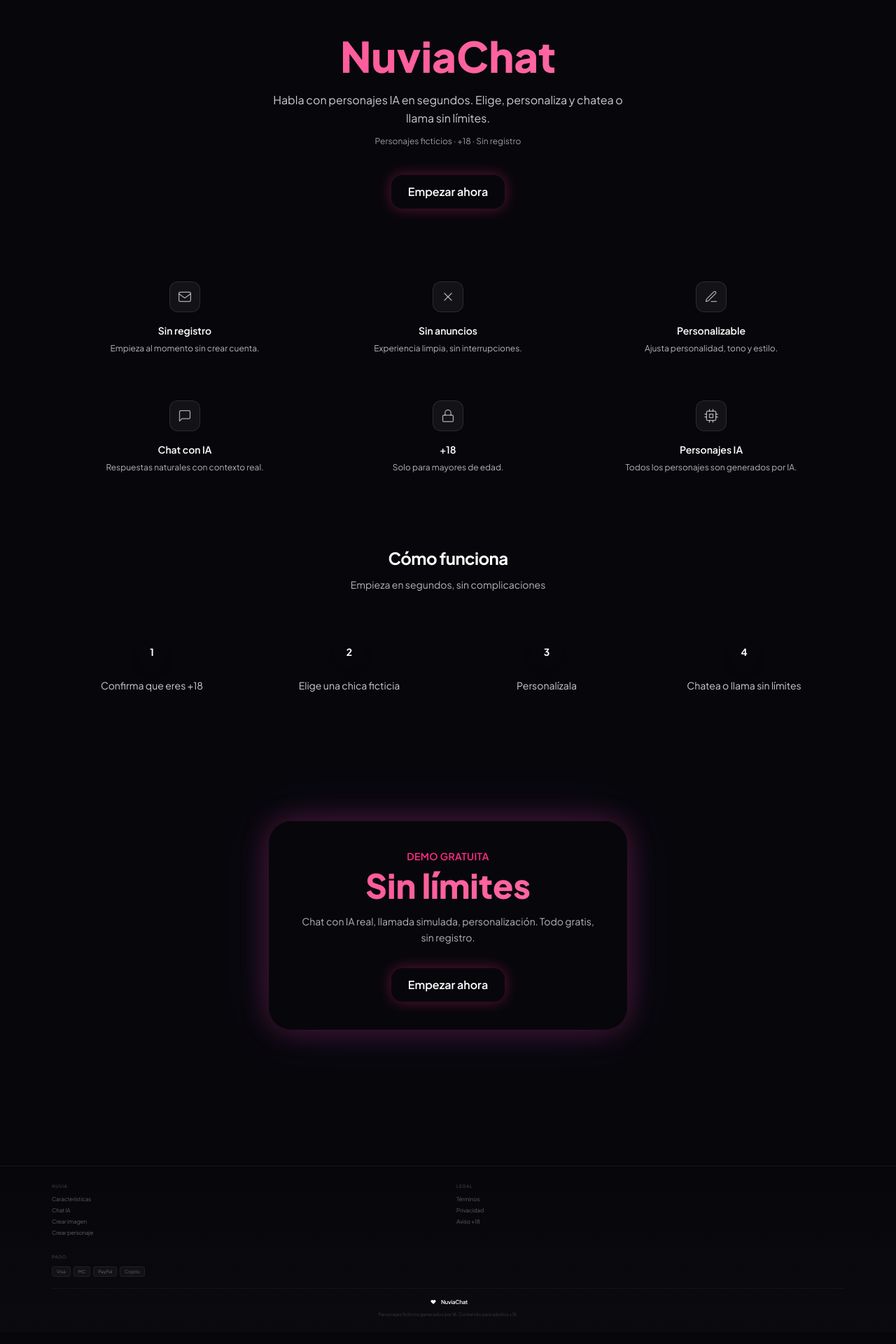
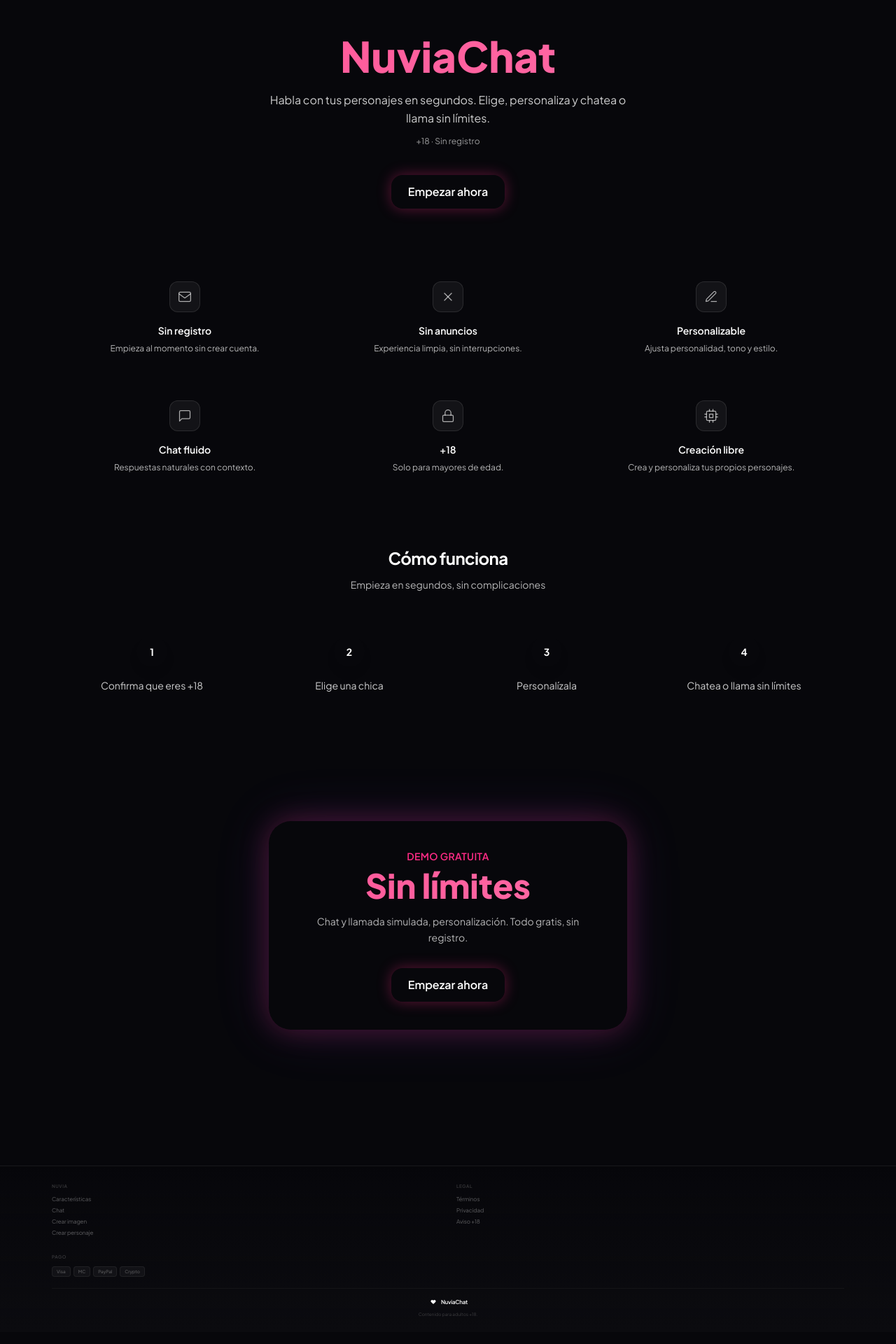
Before and after one commit to 3737631/luciaia, a Next.js app: page /luciaia/info in a window 1280 px wide. Shown: the part 118-2038 px from the top of the page at 70% size. Built offline with nearby package versions, Linux system fonts and the light colour scheme.

Commit message:
fix: estado vacio centrado en mensajes e historial, quitar copy de chicas IA/diviertete mantener funcional

```diff
--- a/src/app/history/page.tsx
+++ b/src/app/history/page.tsx
@@ -405,7 +405,7 @@ function HistoryContent() {
             )}
           </div>
         ) : rows.length === 0 ? (
-          <div className="min-h-[calc(100dvh-114px)] flex-col items-center justify-center text-center">
+          <div className="flex min-h-[calc(100dvh-114px)] flex-col items-center justify-center text-center">
             <div className="mb-6 flex h-16 w-16 items-center justify-center rounded-2xl glass">
               <svg viewBox="0 0 24 24" className="h-7 w-7 text-muted/50" fill="none" stroke="currentColor" strokeWidth="1.5" strokeLinecap="round" strokeLinejoin="round"><circle cx="12" cy="12" r="10"/><path d="M12 6v6l4 2"/></svg>
             </div>
@@ -414,7 +414,7 @@ function HistoryContent() {
               Cuando hables con una chica, tus conversaciones aparecerán aquí.
             </p>
             <Link href="/girls" className="mt-8 rounded-xl gradient-btn px-6 py-3 text-sm font-semibold shadow-lg shadow-pink-500/25">
-              Ir a chicas IA
+              Ver chicas
             </Link>
           </div>
         ) : (
--- a/src/app/info/page.tsx
+++ b/src/app/info/page.tsx
@@ -7,14 +7,14 @@ const features = [
   { icon: "mail", title: "Sin registro", desc: "Empieza al momento sin crear cuenta." },
   { icon: "x", title: "Sin anuncios", desc: "Experiencia limpia, sin interrupciones." },
   { icon: "edit", title: "Personalizable", desc: "Ajusta personalidad, tono y estilo." },
-  { icon: "chat", title: "Chat con IA", desc: "Respuestas naturales con contexto real." },
+  { icon: "chat", title: "Chat fluido", desc: "Respuestas naturales con contexto." },
   { icon: "lock", title: "+18", desc: "Solo para mayores de edad." },
-  { icon: "cpu", title: "Personajes IA", desc: "Todos los personajes son generados por IA." },
+  { icon: "cpu", title: "Creación libre", desc: "Crea y personaliza tus propios personajes." },
 ];
 
 const steps = [
   "Confirma que eres +18",
-  "Elige una chica ficticia",
+  "Elige una chica",
   "Personalízala",
   "Chatea o llama sin límites",
 ];
@@ -29,10 +29,10 @@ export default function InfoPage() {
             NuviaChat
           </h1>
           <p className="mx-auto mt-5 max-w-lg text-base text-muted/80 leading-relaxed">
-            Habla con personajes IA en segundos. Elige, personaliza y chatea o llama sin límites.
+            Habla con tus personajes en segundos. Elige, personaliza y chatea o llama sin límites.
           </p>
           <p className="mt-3 text-xs text-muted/60">
-            Personajes ficticios &middot; +18 &middot; Sin registro
+            +18 &middot; Sin registro
           </p>
           <div className="mt-10">
             <Link href="/girls">
@@ -81,7 +81,7 @@ export default function InfoPage() {
             <p className="mb-2 text-sm text-pink font-semibold tracking-wide uppercase">Demo gratuita</p>
             <p className="mb-4 text-5xl font-extrabold gradient-text">Sin límites</p>
             <p className="mb-8 text-sm text-muted/70 leading-relaxed">
-              Chat con IA real, llamada simulada, personalización. Todo gratis, sin registro.
+              Chat y llamada simulada, personalización. Todo gratis, sin registro.
             </p>
             <Link href="/girls">
               <NeonButton>Empezar ahora</NeonButton>
--- a/src/app/layout.tsx
+++ b/src/app/layout.tsx
@@ -13,9 +13,9 @@ export const viewport = {
 };
 
 export const metadata: Metadata = {
-  title: "NuviaChat — Chica IA ficticia por chat y videollamada",
+  title: "NuviaChat — Chatea y llama con tus personajes",
   description:
-    "Prueba una experiencia +18 con personajes IA ficticios. Chat, voz y videollamada simulada. Sin registro y sin anuncios.",
+    "Experiencia +18 de compañía. Chat, voz y videollamada simulada. Sin registro y sin anuncios.",
 };
 
 export default function RootLayout({
--- a/src/app/messages/page.tsx
+++ b/src/app/messages/page.tsx
@@ -277,16 +277,16 @@ function MessagesContent() {
         </div>
 
         {rows.length === 0 ? (
-          <div className="min-h-[calc(100dvh-114px)] flex-col items-center justify-center text-center">
+          <div className="flex min-h-[calc(100dvh-114px)] flex-col items-center justify-center text-center">
             <div className="mb-6 flex h-16 w-16 items-center justify-center rounded-2xl glass">
               <svg viewBox="0 0 24 24" className="h-7 w-7 text-muted/50" fill="none" stroke="currentColor" strokeWidth="1.5" strokeLinecap="round" strokeLinejoin="round"><path d="M4 4h16a1 1 0 0 1 1 1v11a1 1 0 0 1-1 1H8l-4 4V5a1 1 0 0 1 1-1z" /></svg>
             </div>
             <p className="text-lg font-semibold tracking-tight">No tienes mensajes todavía</p>
             <p className="mt-2 text-sm text-muted/70 max-w-xs">
-              Cuando contestes a una historia y la chica te responda, aparecerá aquí.
+              Tus conversaciones aparecerán aquí.
             </p>
             <Link href="/girls" className="mt-8 rounded-xl gradient-btn px-6 py-3 text-sm font-semibold shadow-lg shadow-pink-500/25">
-              Ir a chicas IA
+              Ver chicas
             </Link>
           </div>
         ) : (
--- a/src/app/not-found.tsx
+++ b/src/app/not-found.tsx
@@ -5,9 +5,9 @@ export default function NotFound() {
   return (
     <main className="flex min-h-screen flex-col items-center justify-center px-5 text-center">
       <h1 className="mb-3 text-3xl font-bold gradient-text">Página no encontrada</h1>
-      <p className="mb-6 text-muted">Esa chica IA no existe todavía.</p>
+      <p className="mb-6 text-muted">Esta página no existe todavía.</p>
       <Link href="/girls">
-        <NeonButton>Volver a chicas</NeonButton>
+        <NeonButton>Volver</NeonButton>
       </Link>
     </main>
   );
--- a/src/components/FantasyCTA.tsx
+++ b/src/components/FantasyCTA.tsx
@@ -11,10 +11,10 @@ export function FantasyCTA({ mode, onCreate, onView }: FantasyCTAProps) {
   const creationsLabel = isBoys ? "ver tus chicos" : mode === "anime" ? "ver tus creaciones" : "ver tus chicas";
 
   const description = isBoys
-    ? "Diseña tu chico ideal y pásalo bien con él."
+    ? "Crea tu chico ideal a tu gusto y empieza a hablar con él."
     : mode === "anime"
-      ? "Diseña tu personaje anime ideal y pásalo bien con él."
-      : "Diseña tu chica ideal y pásalo bien con ella.";
+      ? "Crea tu personaje anime ideal a tu gusto y empieza a hablar con él."
+      : "Crea tu chica ideal a tu gusto y empieza a hablar con ella.";
 
   const handleView = () => {
     if (onView) onView();
--- a/src/components/Footer.tsx
+++ b/src/components/Footer.tsx
@@ -12,7 +12,7 @@ export default function Footer() {
           <div>
             <h4 style={{ fontSize: "0.4rem", fontWeight: 600, letterSpacing: "0.08em", margin: "0 0 8px", color: "rgba(255,255,255,0.2)" }}>NUVIA</h4>
             <ul style={{ listStyle: "none", padding: 0, margin: 0, display: "flex", flexDirection: "column", gap: 4 }}>
-              {["Características", "Chat IA", "Crear imagen", "Crear personaje"].map((t) => (
+              {["Características", "Chat", "Crear imagen", "Crear personaje"].map((t) => (
                 <li key={t}><Link href="/girls" style={linkStyle}>{t}</Link></li>
               ))}
             </ul>
@@ -46,7 +46,7 @@ export default function Footer() {
             <span style={{ fontSize: "0.5rem", fontWeight: 600, letterSpacing: "-0.03em" }}>NuviaChat</span>
           </div>
           <p style={{ fontSize: "0.4rem", color: "rgba(255,255,255,0.2)", textAlign: "center", margin: 0 }}>
-            Personajes ficticios generados por IA. Contenido para adultos +18.
+            Contenido para adultos +18.
           </p>
         </div>
       </div>
```
